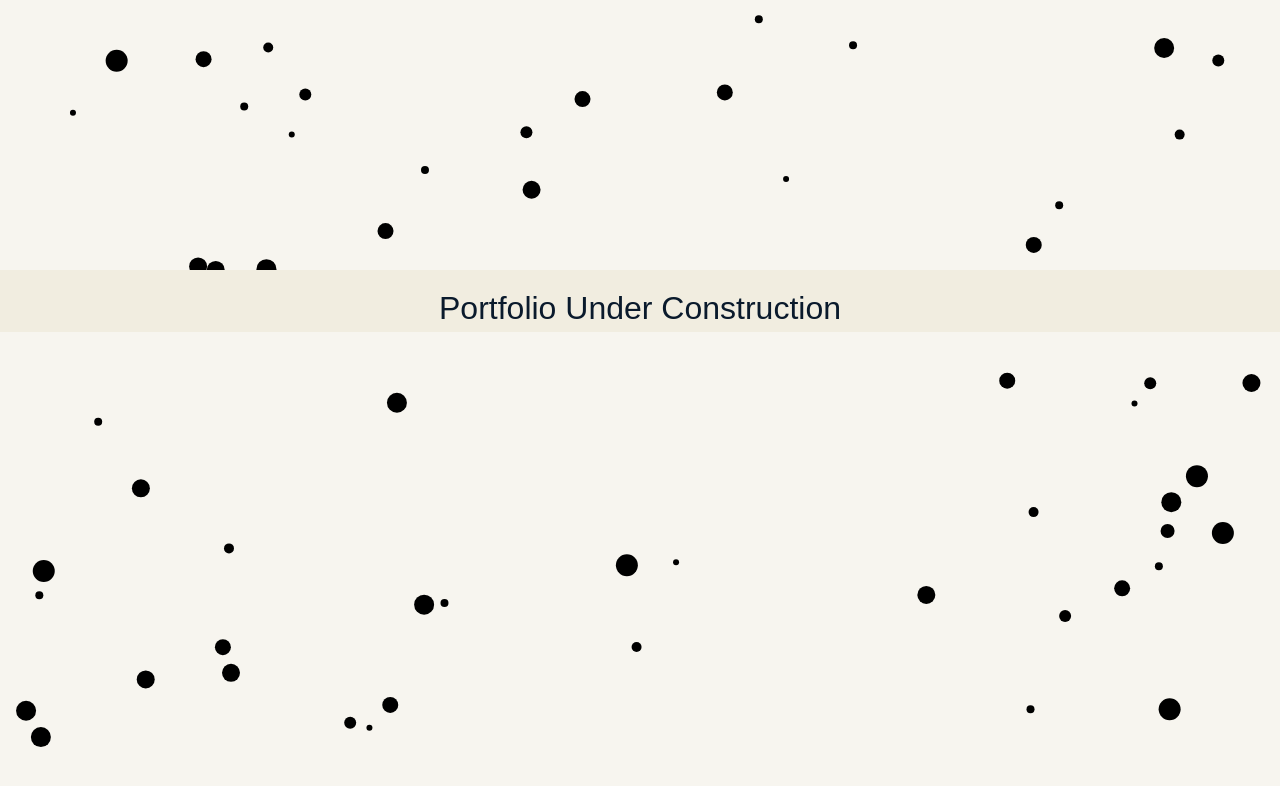
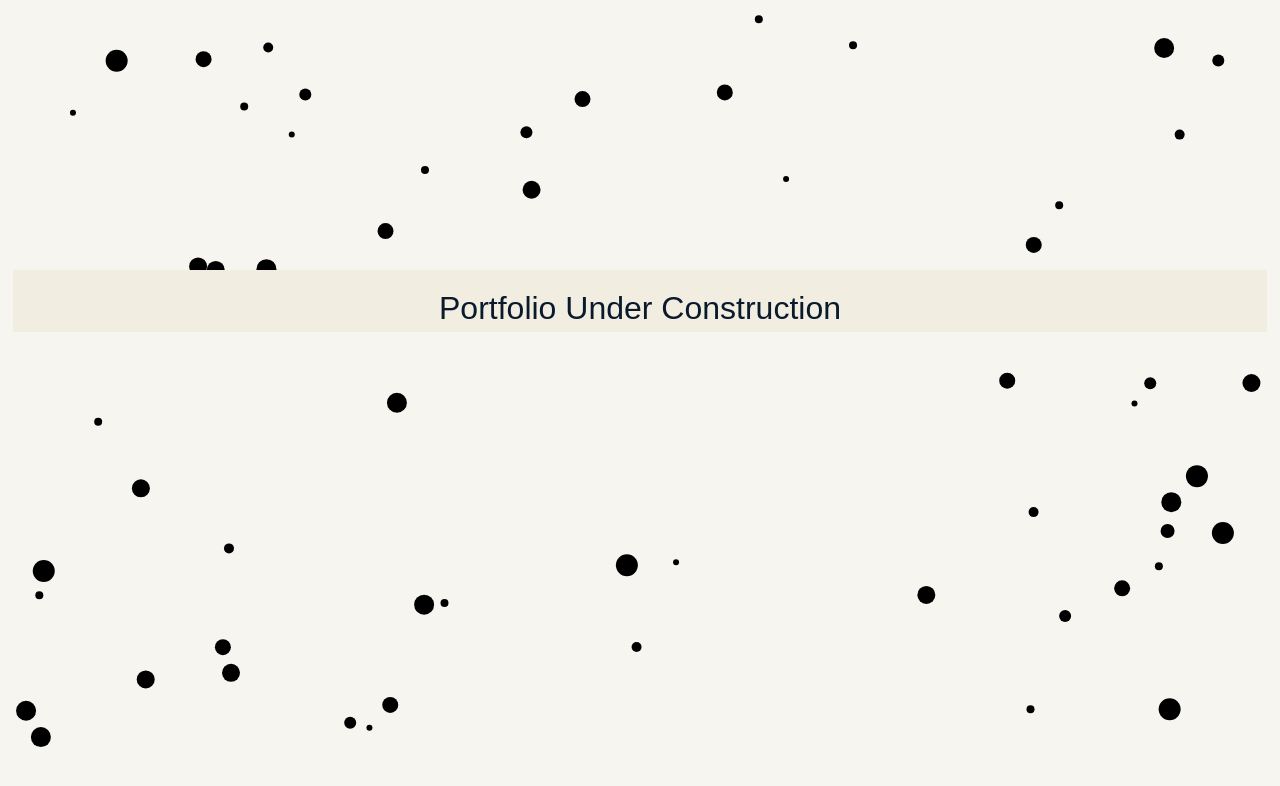
Before and after one commit to Aurionidas/Portfolio-Landing, a plain HTML site: page index.html in a window 1280 px wide. Drawn offline with Linux system fonts and the light colour scheme.

Commit message:
Update Styles.css

```diff
--- a/Styles.css
+++ b/Styles.css
@@ -5,8 +5,8 @@ body {
   h1 {
     position: absolute;
     top: 35%;
-    right: 0%;
-    left: 0%;
+    right: 1%;
+    left: 1%;
     background-color: #F1EDE0;
     margin-top: -10px;
     margin-bottom: 0px;
```
